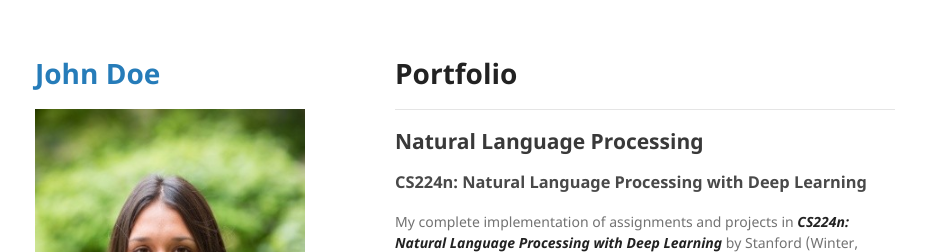
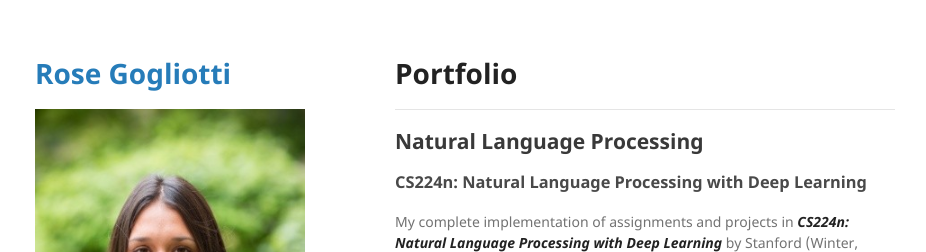
Before and after one commit to rgogliotti/rgogliotti.github.io, a Jekyll site: the page built from index.md, in a window 1280 px wide. Shown: the top 252 px of the page, without its empty margins (175-1101 px from the left). Built offline with Jekyll 4.4.1, drawn with Linux system fonts in a browser that asks for light colours; our own code applies the rules of GitHub Pages for plain Markdown files.

Commit message:
Update _config.yml

```diff
--- a/_config.yml
+++ b/_config.yml
@@ -1,11 +1,11 @@
-title: John Doe # your name (or website title) here
+title: Rose Gogliotti # your name (or website title) here
 logo: "/images/headshot.png" # your photo (or logo) here
 description: > # your text below (remove <br> elements if you don't need line breaks)
   First description
   <br><br>
   Second description
   <br><br>
-  <a href="https://www.linkedin.com/in/example/">View My LinkedIn Profile</a>
+  <a href="www.linkedin.com/in/rgogliotti">View My LinkedIn Profile</a>
 
 theme: jekyll-theme-minimal
-google_analytics: UA-000000-0 # your Google Analytics tracking ID here
+google_analytics: G-D16ZLR8D94 # your Google Analytics tracking ID here
```
